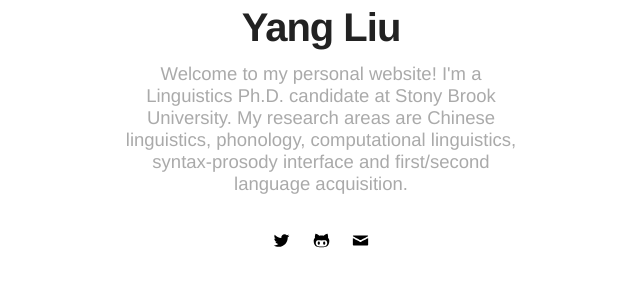
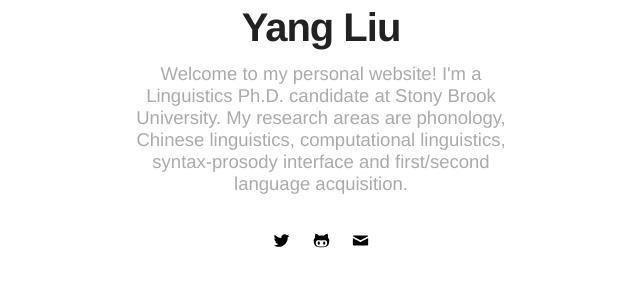
Before and after one commit to coglo/coglo.github.io, a Jekyll site: the page built from index.html, in a window 1280 px wide. Shown: the part 219-519 px from the top of the page, without its empty margins (319-959 px from the left). Built offline with Jekyll 4.4.1, drawn with Linux system fonts in a browser that asks for light colours.

```diff
--- a/_config.yml
+++ b/_config.yml
@@ -1,6 +1,6 @@
 # main text of home
 name: Yang Liu
-bio: Welcome to my personal website! I'm a Linguistics Ph.D. candidate at Stony Brook University. My research areas are Chinese linguistics, phonology, computational linguistics, syntax-prosody interface and first/second language acquisition.
+bio: Welcome to my personal website! I'm a Linguistics Ph.D. candidate at Stony Brook University. My research areas are phonology, Chinese linguistics, computational linguistics, syntax-prosody interface and first/second language acquisition.
 
 # twitter summary info
 #description: A blog about technology and stuff related
```
